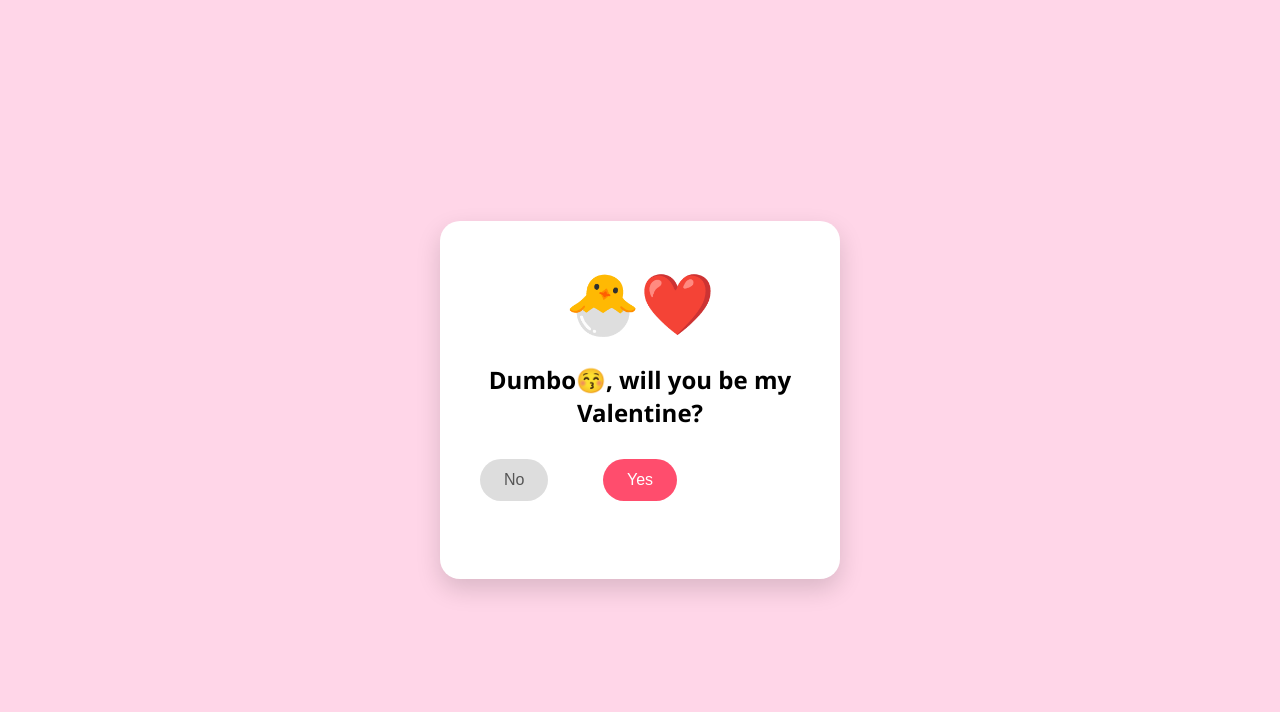
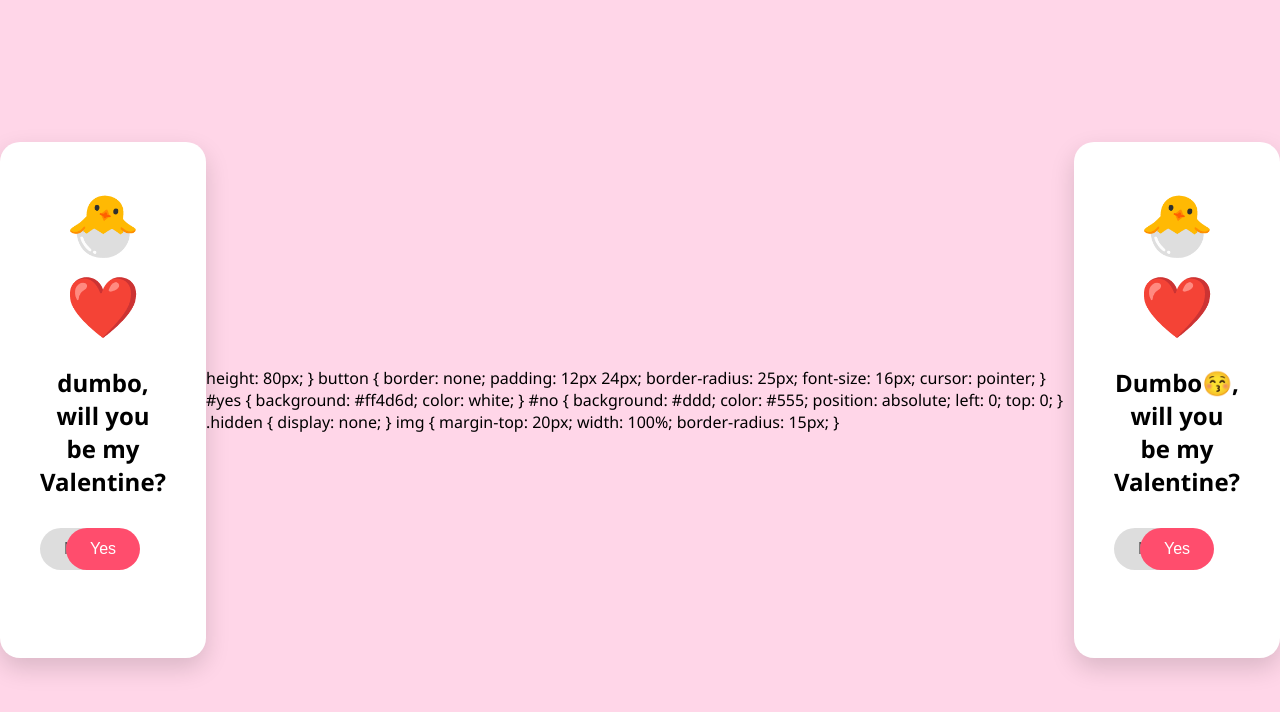
Before and after one commit to SWATxABHISHEK/Valentine, a plain HTML site: page index.html in a window 1280 px wide. Drawn offline with Linux system fonts and the light colour scheme.

Commit message:
Update index.html

```diff
--- a/index.html
+++ b/index.html
@@ -3,6 +3,7 @@
 <head>
   <meta charset="UTF-8" />
   <title>Will You Be My Valentine?</title>
+
   <style>
     body {
       margin: 0;
@@ -34,6 +35,92 @@
 
     .buttons {
       position: relative;
+      height: 90px;
+    }
+
+    button {
+      border: none;
+      padding: 12px 24px;
+      border-radius: 25px;
+      font-size: 16px;
+      cursor: pointer;
+    }
+
+    #yes {
+      background: #ff4d6d;
+      color: white;
+      position: relative;
+      z-index: 2; /* VERY IMPORTANT */
+    }
+
+    #no {
+      background: #ddd;
+      color: #555;
+      position: absolute;
+      left: 0;
+      top: 0;
+      z-index: 1;
+    }
+
+    .hidden {
+      display: none;
+    }
+
+    img {
+      margin-top: 20px;
+      width: 100%;
+      border-radius: 15px;
+    }
+  </style>
+</head>
+
+<body>
+
+  <div class="card">
+    <div class="emoji">🐣❤️</div>
+    <h2>dumbo, will you be my Valentine?</h2>
+
+    <div class="buttons" id="btnBox">
+      <button id="yes">Yes</button>
+      <button id="no">No</button>
+    </div>
+
+    <h3 id="message" class="hidden">Yay! 💕 Best decision ever 😍</h3>
+    <img id="finalImg" src="final1.png" class="hidden" />
+  </div>
+
+  <script>
+    const noBtn = document.getElementById("no");
+    const yesBtn = document.getElementById("yes");
+    const message = document.getElementById("message");
+    const img = document.getElementById("finalImg");
+    const box = document.getElementById("btnBox");
+
+    function moveNoButton() {
+      const maxX = box.clientWidth - noBtn.clientWidth;
+      const maxY = box.clientHeight - noBtn.clientHeight;
+
+      const x = Math.random() * maxX;
+      const y = Math.random() * maxY;
+
+      noBtn.style.left = x + "px";
+      noBtn.style.top = y + "px";
+    }
+
+    // Desktop
+    noBtn.addEventListener("mouseenter", moveNoButton);
+
+    // Mobile
+    noBtn.addEventListener("touchstart", moveNoButton);
+
+    yesBtn.addEventListener("click", () => {
+      message.classList.remove("hidden");
+      img.classList.remove("hidden");
+    });
+  </script>
+
+</body>
+</html>
       height: 80px;
     }
 
```
